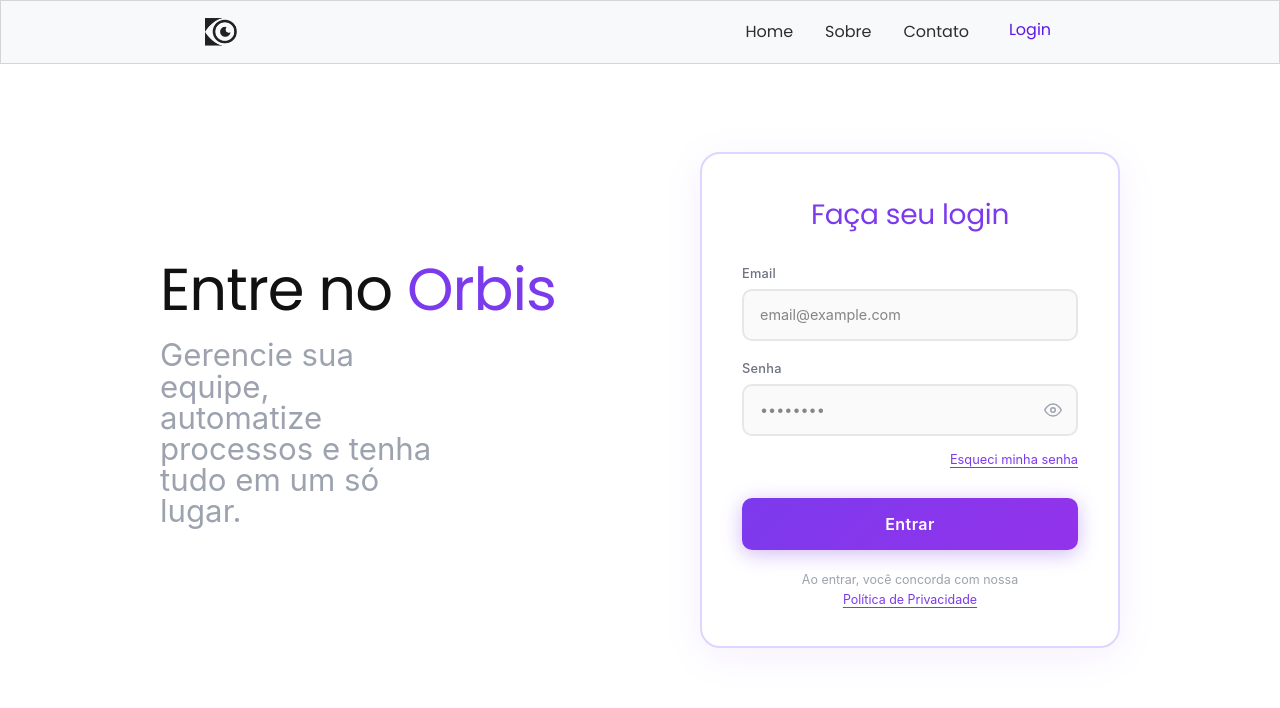
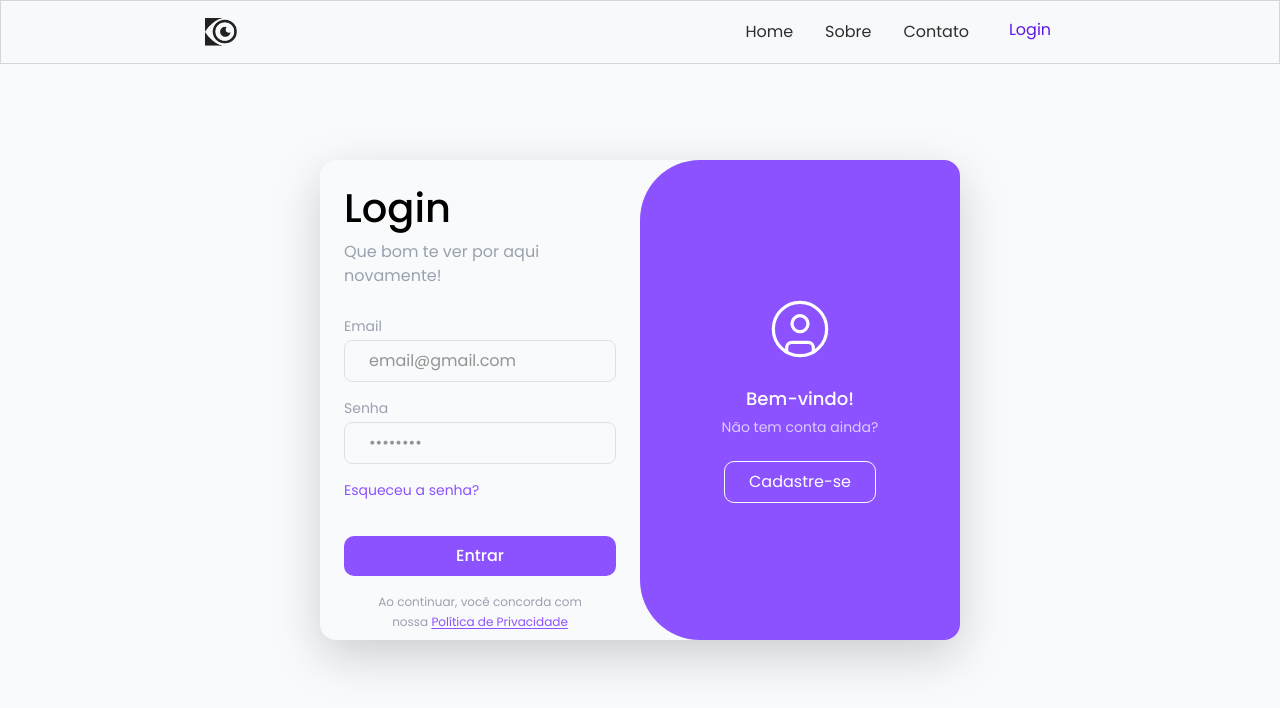
Before and after one commit to Henrique-Fiorotti/orbis, a Next.js app: page /login in a window 1280 px wide. Shown: the top 708 px of the page. Built offline with nearby package versions, Linux system fonts and the light colour scheme.

Commit message:
Publicando branch

```diff
--- a/app/login/page.jsx
+++ b/app/login/page.jsx
@@ -1,6 +1,7 @@
 "use client";
 
 import { useState } from "react";
+import { User, UserCircle, UserRound } from "lucide-react"
 
 function PrivacyModal({ onClose }) {
   return (
@@ -198,300 +199,140 @@ export default function LoginPage() {
   const [focusedSenha, setFocusedSenha] = useState(false);
   const [showPassword, setShowPassword] = useState(false);
   const [showPrivacy, setShowPrivacy] = useState(false);
+  const [isLogin, setIsLogin] = useState(true)
+  return (
 
-  return (
-    <div
-      style={{
-        minHeight: "100vh",
-        background: "#ffffff",
-        display: "flex",
-        alignItems: "center",
-        justifyContent: "center",
-        padding: "40px 24px",
-        fontFamily: "'Inter', 'Segoe UI', sans-serif",
-      }}
-    >
-      {showPrivacy && <PrivacyModal onClose={() => setShowPrivacy(false)} />}
+    <>
+      <div className="w-full h-screen flex items-center justify-center bg-gray-50">
+        <div className="w-1/2 h-120 rounded-2xl shadow-lg flex overflow-hidden relative">
 
-      <div
-        style={{
-          width: "100%",
-          maxWidth: "960px",
-          display: "flex",
-          alignItems: "center",
-          gap: "64px",
-          flexWrap: "wrap",
-          justifyContent: "center",
-        }}
-      >
-        {/* LEFT — branding */}
-        <div style={{ flex: "1 1 auto", minWidth: "220px", height: "100%" }}>
-          <h1
-            style={{
-              fontFamily: "Poppins, sans-serif",
-              fontSize: "clamp(3.7rem, 5vw, 3.2rem)",
-              fontWeight: 100,
-              color: "#111",
-              margin: 0,
-              lineHeight: 1.15,
-              letterSpacing: "-1px",
-            }}
-          >
-            Entre no <span style={{ color: "#7c3aed" }}>Orbis</span>
-          </h1>
-          <p
-            style={{
-              marginTop: "16px",
-              fontSize: "1.95rem",
-              color: "#9ca3af",
-              fontWeight: 400,
-              lineHeight: 1.0,
-              maxWidth: "280px",
-            }}
-          >
-            Gerencie sua equipe, automatize processos e tenha tudo em um só
-            lugar.
-          </p>
-        </div>
+          {/* Form de Login */}
+          <div className={`absolute top-0 h-full w-1/2 flex flex-col transition-all duration-500
+          ${isLogin ? 'left-0 opacity-100' : '-left-1/2 opacity-0 pointer-events-none'}`}>
 
-        {/* RIGHT — login card */}
-        <div
-          style={{
-            flex: "0 1 420px",
-            width: "100%",
-            background: "#fff",
-            border: "2px solid #ddd6fe",
-            borderRadius: "20px",
-            padding: "44px 40px 36px",
-            boxShadow: "0 8px 40px rgba(124,58,237,0.08)",
-          }}
-        >
-          <h2
-            style={{
-              fontSize: "1.75rem",
-              fontWeight: 400,
-              color: "#7c3aed",
-              textAlign: "center",
-              margin: "0 0 32px",
-              letterSpacing: "-0.3px",
-            }}
-          >
-            Faça seu login
-          </h2>
+            <h1 className="text-left px-6 pt-6 text-black font-medium text-2xl">Login</h1>
+            <p className="text-left px-6 mb-1 text-gray-400">Que bom te ver por aqui novamente!</p>
 
-          {/* Email */}
-          <div style={{ marginBottom: "18px" }}>
-            <label
-              style={{
-                display: "block",
-                fontSize: "0.8rem",
-                fontWeight: 500,
-                color: "#6b7280",
-                marginBottom: "6px",
-                letterSpacing: "0.02em",
-              }}
-            >
-              Email
-            </label>
+            <div className="w-full flex px-6 flex-col mt-4 gap-3">
+              <div className="flex flex-col gap-1">
+                <p className="text-gray-400 text-sm m-0">Email</p>
                 <input
                   type="email"
-              placeholder="email@example.com"
-              value={email}
-              onChange={(e) => setEmail(e.target.value)}
-              onFocus={() => setFocusedEmail(true)}
-              onBlur={() => setFocusedEmail(false)}
-              style={{
-                width: "100%",
-                border: `2px solid ${focusedEmail ? "#7c3aed" : "#e5e7eb"}`,
-                borderRadius: "10px",
-                padding: "13px 16px",
-                fontSize: "0.9rem",
-                color: "#111",
-                background: "#fafafa",
-                outline: "none",
-                boxSizing: "border-box",
-                transition: "border-color 0.25s ease, box-shadow 0.25s ease",
-                boxShadow: focusedEmail
-                  ? "0 0 0 4px rgba(124,58,237,0.1)"
-                  : "none",
-              }}
+                  placeholder="email@gmail.com"
+                  className="w-full border border-gray-300 rounded-lg px-4 py-2 text-[#2e2e2e] outline-none focus:border-[#8C52ff]"
                 />
               </div>
 
-          {/* Senha */}
-          <div style={{ marginBottom: "10px" }}>
-            <label
-              style={{
-                display: "block",
-                fontSize: "0.8rem",
-                fontWeight: 500,
-                color: "#6b7280",
-                marginBottom: "6px",
-                letterSpacing: "0.02em",
-              }}
-            >
-              Senha
-            </label>
-            <div style={{ position: "relative" }}>
+              <div className="flex flex-col gap-1">
+                <p className="text-gray-400 text-sm m-0">Senha</p>
                 <input
-                type={showPassword ? "text" : "password"}
+                  type="password"
                   placeholder="••••••••"
-                value={senha}
-                onChange={(e) => setSenha(e.target.value)}
-                onFocus={() => setFocusedSenha(true)}
-                onBlur={() => setFocusedSenha(false)}
-                style={{
-                  width: "100%",
-                  border: `2px solid ${focusedSenha ? "#7c3aed" : "#e5e7eb"}`,
-                  borderRadius: "10px",
-                  padding: "13px 44px 13px 16px",
-                  fontSize: "0.9rem",
-                  color: "#111",
-                  background: "#fafafa",
-                  outline: "none",
-                  boxSizing: "border-box",
-                  transition: "border-color 0.25s ease, box-shadow 0.25s ease",
-                  boxShadow: focusedSenha
-                    ? "0 0 0 4px rgba(124,58,237,0.1)"
-                    : "none",
-                }}
+                  className="w-full border border-gray-300 rounded-lg px-4 py-2 text-[#2e2e2e] outline-none focus:border-[#8C52ff]"
                 />
-              <button
-                type="button"
-                onClick={() => setShowPassword(!showPassword)}
-                style={{
-                  position: "absolute",
-                  right: "12px",
-                  top: "50%",
-                  transform: "translateY(-50%)",
-                  background: "none",
-                  border: "none",
-                  cursor: "pointer",
-                  color: "#9ca3af",
-                  padding: "4px",
-                  display: "flex",
-                  alignItems: "center",
-                }}
-              >
-                {showPassword ? (
-                  <svg
-                    xmlns="http://www.w3.org/2000/svg"
-                    width="18"
-                    height="18"
-                    viewBox="0 0 24 24"
-                    fill="none"
-                    stroke="currentColor"
-                    strokeWidth="2"
-                    strokeLinecap="round"
-                    strokeLinejoin="round"
-                  >
-                    <path d="M17.94 17.94A10.07 10.07 0 0 1 12 20c-7 0-11-8-11-8a18.45 18.45 0 0 1 5.06-5.94" />
-                    <path d="M9.9 4.24A9.12 9.12 0 0 1 12 4c7 0 11 8 11 8a18.5 18.5 0 0 1-2.16 3.19" />
-                    <line x1="1" y1="1" x2="23" y2="23" />
-                  </svg>
-                ) : (
-                  <svg
-                    xmlns="http://www.w3.org/2000/svg"
-                    width="18"
-                    height="18"
-                    viewBox="0 0 24 24"
-                    fill="none"
-                    stroke="currentColor"
-                    strokeWidth="2"
-                    strokeLinecap="round"
-                    strokeLinejoin="round"
-                  >
-                    <path d="M1 12s4-8 11-8 11 8 11 8-4 8-11 8-11-8-11-8z" />
-                    <circle cx="12" cy="12" r="3" />
-                  </svg>
-                )}
-              </button>
-            </div>
               </div>
 
-          {/* Esqueci senha */}
-          <div style={{ textAlign: "right", marginBottom: "28px" }}>
-            <a
-              href="#"
-              style={{
-                fontSize: "0.8rem",
-                color: "#7c3aed",
-                textDecoration: "underline",
-                textUnderlineOffset: "3px",
-                transition: "opacity 0.2s",
-              }}
-              onMouseEnter={(e) => (e.currentTarget.style.opacity = "0.65")}
-              onMouseLeave={(e) => (e.currentTarget.style.opacity = "1")}
-            >
-              Esqueci minha senha
-            </a>
-          </div>
+              <p className="text-[#8C52ff] text-sm cursor-pointer">Esqueceu a senha?</p>
 
-          {/* Botão Entrar */}
               <button
-            style={{
-              width: "100%",
-              background: "linear-gradient(135deg, #7c3aed 0%, #9333ea 100%)",
-              color: "#fff",
-              border: "none",
-              borderRadius: "10px",
-              padding: "14px",
-              fontSize: "1rem",
-              fontWeight: 600,
-              cursor: "pointer",
-              letterSpacing: "0.03em",
-              boxShadow: "0 4px 20px rgba(124,58,237,0.35)",
-              transition:
-                "transform 0.2s cubic-bezier(0.34,1.56,0.64,1), box-shadow 0.2s ease",
-              marginBottom: "20px",
-            }}
-            onMouseEnter={(e) => {
-              e.currentTarget.style.transform = "translateY(-2px) scale(1.01)";
-              e.currentTarget.style.boxShadow =
-                "0 10px 30px rgba(124,58,237,0.45)";
-            }}
-            onMouseLeave={(e) => {
-              e.currentTarget.style.transform = "translateY(0) scale(1)";
-              e.currentTarget.style.boxShadow =
-                "0 4px 20px rgba(124,58,237,0.35)";
-            }}
-          >
+                style={{ borderRadius: '10px' }}
+                className="w-full bg-[#8C52ff] text-white py-2 font-medium hover:bg-[#7a3fe0] transition-colors mt-1">
                 Entrar
               </button>
 
-          {/* Política de privacidade */}
-          <p
-            style={{
-              fontSize: "0.78rem",
-              color: "#9ca3af",
-              textAlign: "center",
-              margin: 0,
-              lineHeight: 1.6,
-            }}
-          >
-            Ao entrar, você concorda com nossa{" "}
-            <button
-              onClick={() => setShowPrivacy(true)}
-              style={{
-                background: "none",
-                border: "none",
-                padding: 0,
-                color: "#7c3aed",
-                fontSize: "0.78rem",
-                cursor: "pointer",
-                textDecoration: "underline",
-                textUnderlineOffset: "3px",
-                fontFamily: "inherit",
-                transition: "opacity 0.2s",
-              }}
-              onMouseEnter={(e) => (e.currentTarget.style.opacity = "0.65")}
-              onMouseLeave={(e) => (e.currentTarget.style.opacity = "1")}
-            >
+              <p className="text-xs text-gray-400  text-center px-6 leading-relaxed">
+                Ao continuar, você concorda com nossa{" "}
+                <button className="underline underline-offset-2 bg-transparent border-none cursor-pointer text-xs text-[#8c52ff] hover:opacity-65 transition-opacity">
                   Política de Privacidade
                 </button>
               </p>
             </div>
           </div>
+
+          {/* Form de Cadastro */}
+          <div className={`absolute top-0 h-full w-1/2 flex flex-col transition-all duration-500
+          ${isLogin ? 'right-[-50%] opacity-0 pointer-events-none' : 'right-0 opacity-100'}`}>
+
+            <h1 className="text-left px-6 pt-6 text-black font-medium text-2xl">Cadastro</h1>
+            <p className="text-left px-6 mb-1 text-gray-400">Crie sua conta agora!</p>
+
+            <div className="w-full flex px-6 flex-col mt-4 gap-3">
+              <div className="flex flex-col gap-1">
+                <p className="text-gray-400 text-sm m-0">Nome</p>
+                <input
+                  type="text"
+                  placeholder="Seu nome"
+                  className="w-full border border-gray-300 rounded-lg px-4 py-2 text-[#2e2e2e] outline-none focus:border-[#8C52ff]"
+                />
               </div>
+
+              <div className="flex flex-col gap-1">
+                <p className="text-gray-400 text-sm m-0">Email</p>
+                <input
+                  type="email"
+                  placeholder="email@gmail.com"
+                  className="w-full border border-gray-300 rounded-lg px-4 py-2 text-[#2e2e2e] outline-none focus:border-[#8C52ff]"
+                />
+              </div>
+
+              <div className="flex flex-col gap-1">
+                <p className="text-gray-400 text-sm m-0">Senha</p>
+                <input
+                  type="password"
+                  placeholder="••••••••"
+                  className="w-full border border-gray-300 rounded-lg px-4 py-2 text-[#2e2e2e] outline-none focus:border-[#8C52ff]"
+                />
+              </div>
+
+              <button
+                style={{ borderRadius: '10px' }}
+                className="w-full bg-[#8C52ff] text-white py-2 font-medium hover:bg-[#7a3fe0] transition-colors mt-1">
+                Criar conta
+              </button>
+
+               <p className="text-xs text-gray-400  text-center px-6 leading-relaxed">
+                Ao continuar, você concorda com nossa{" "}
+                <button className="underline underline-offset-2 bg-transparent border-none cursor-pointer text-xs text-[#8c52ff] hover:opacity-65 transition-opacity">
+                  Política de Privacidade
+                </button>
+              </p>
+            </div>
+          </div>
+
+          {/* Painel roxo */}
+          <div className={`absolute top-0 h-full w-1/2 bg-[#8C52ff] flex flex-col items-center justify-center gap-4
+          transition-all duration-500 ease-in-out z-10
+          ${isLogin
+              ? 'right-0 rounded-tl-[60px] rounded-bl-[60px] rounded-tr-none rounded-br-none'
+              : 'right-120 rounded-tr-[60px] rounded-br-[60px] rounded-tl-none rounded-bl-none'}`}>
+
+            <UserCircle size={64} color="white" strokeWidth={1.2} />
+
+            <div className="flex flex-col items-center gap-1">
+              <p className="text-white font-medium text-lg m-0">
+                {isLogin ? 'Bem-vindo!' : 'Já tem conta?'}
+              </p>
+              <p className="text-white/70 text-sm m-0">
+                {isLogin ? 'Não tem conta ainda?' : 'Faça login agora!'}
+              </p>
+            </div>
+
+            <button
+              onClick={() => setIsLogin(!isLogin)}
+              style={{ borderRadius: '10px' }}
+              className="border border-white text-white text-sm px-6 py-2 hover:scale-[1.03] transition-all duration-200 hover:text-[#8C52ff] transition-colors">
+              {isLogin ? 'Cadastre-se' : 'Entrar'}
+            </button>
+
+
+
+          </div>
+
+        </div>
+      </div>
+    </>
+
+
+
   );
 }
--- a/components/Header.jsx
+++ b/components/Header.jsx
@@ -55,7 +55,7 @@ export default function Header() {
 
               <li className="nav-item">
                 <a
-                  href=""
+                  href="/login"
                   className="nav-link border-2 border-[#5e17eb]! text-[#5e17eb]! p-1.5! w-22.5! flex! justify-center! rounded-[10px]! cursor-pointer! font-poppins! hover:bg-[#5013ca]! hover:text-[#ffffff]! hover:border-[#5013ca]! transition-all! duration-150 ease-in-out!"
                 >
                   Login
--- a/package.json
+++ b/package.json
@@ -9,6 +9,7 @@
   },
   "dependencies": {
     "bootstrap": "^5.3.8",
+    "lucide-react": "^0.577.0",
     "next": "16.1.6",
     "react": "19.2.3",
     "react-dom": "19.2.3"
```
Also changed, not shown: 1 other file (tests, documents, lock files or other folders). Lines whose indentation alone changed are shown as unchanged.
